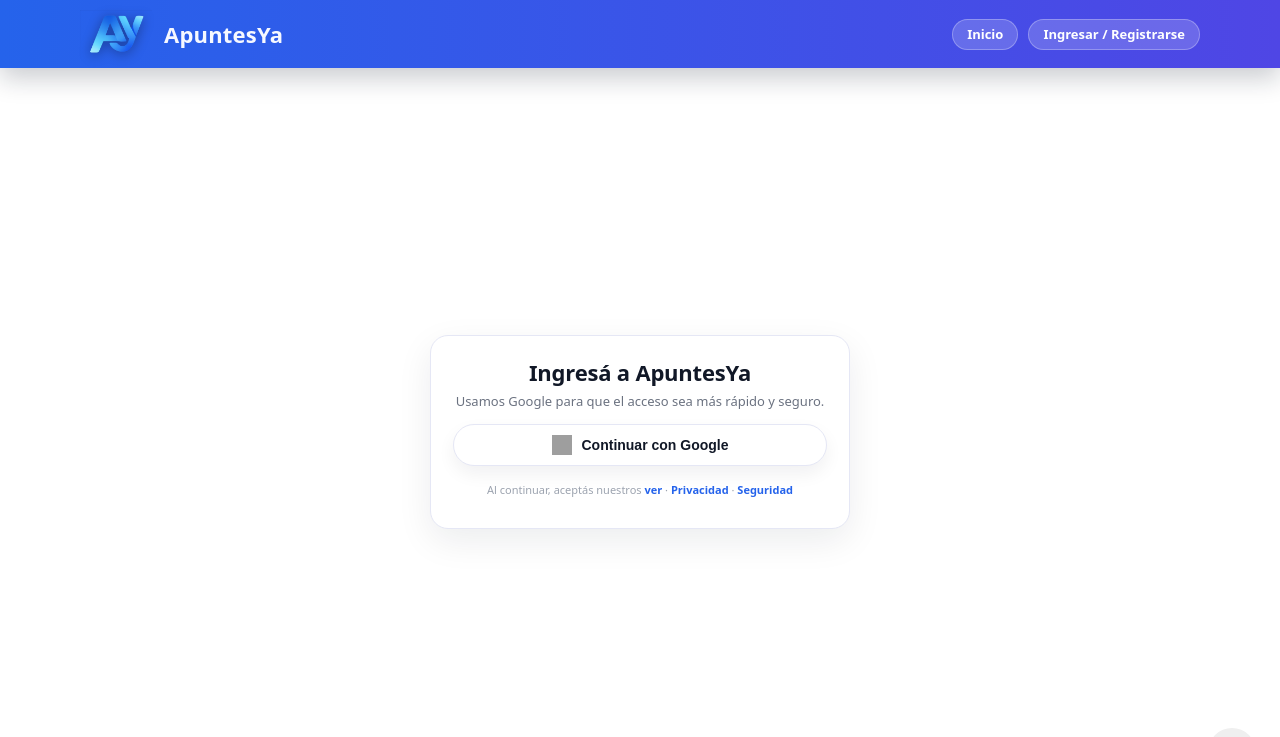
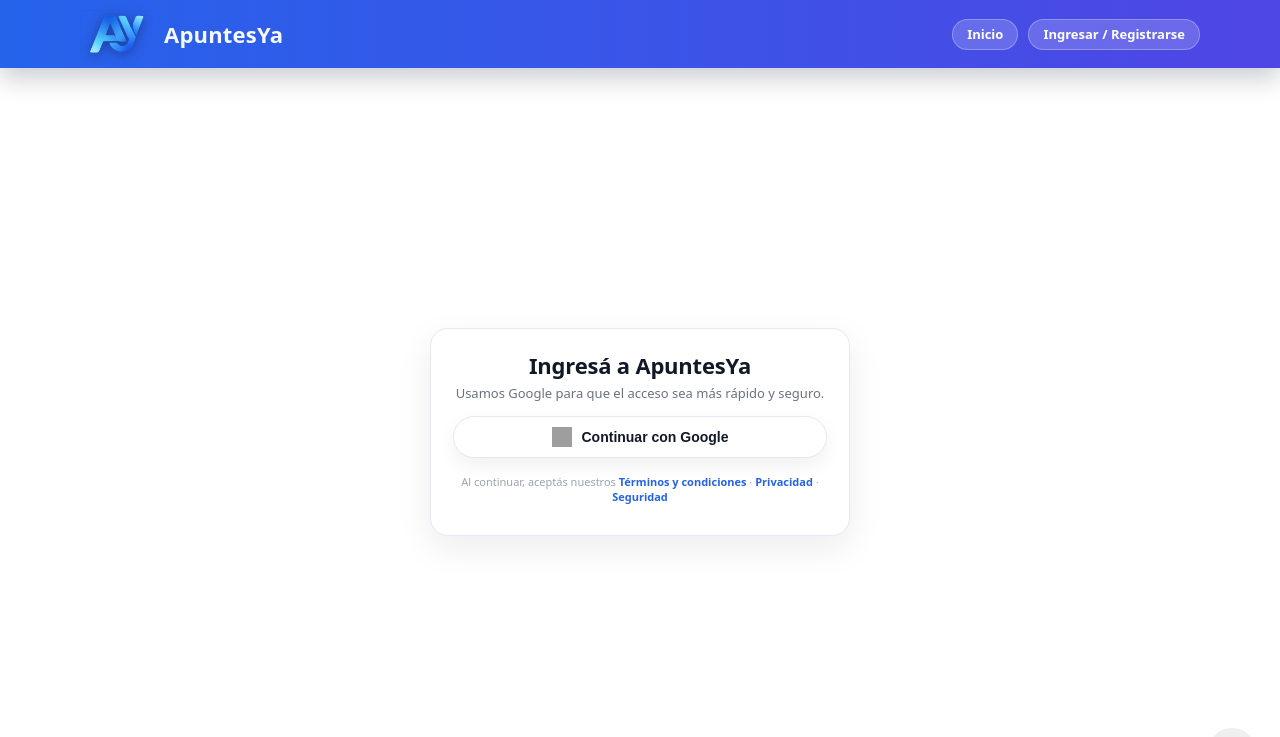
Before and after one commit to francozapata/APUNTESYAFINAL, a Flask app: page /login in a window 1280 px wide. Shown: the top 737 px of the page. Run offline with Flask 3, Linux system fonts and the light colour scheme; data comes from the database, SQL or seed files in the repository; some libraries are stand-ins or nearby versions; grey boxes are pictures that could not be loaded.

Commit message:
LOGIN 10

```diff
--- a/apuntesya2/templates/login_google.html
+++ b/apuntesya2/templates/login_google.html
@@ -108,7 +108,8 @@
 
         <p class="auth-legend">
             Al continuar, aceptás nuestros
-            <a href="/terminos">ver</a> · <a href="/privacidad">Privacidad</a> · <a href="/seguridad">Seguridad</a>
+            <a href="/terminos">Términos y condiciones</a> · <a href="/privacidad">Privacidad</a> · <a
+                href="/seguridad">Seguridad</a>
         </p>
 
     </div>
```
